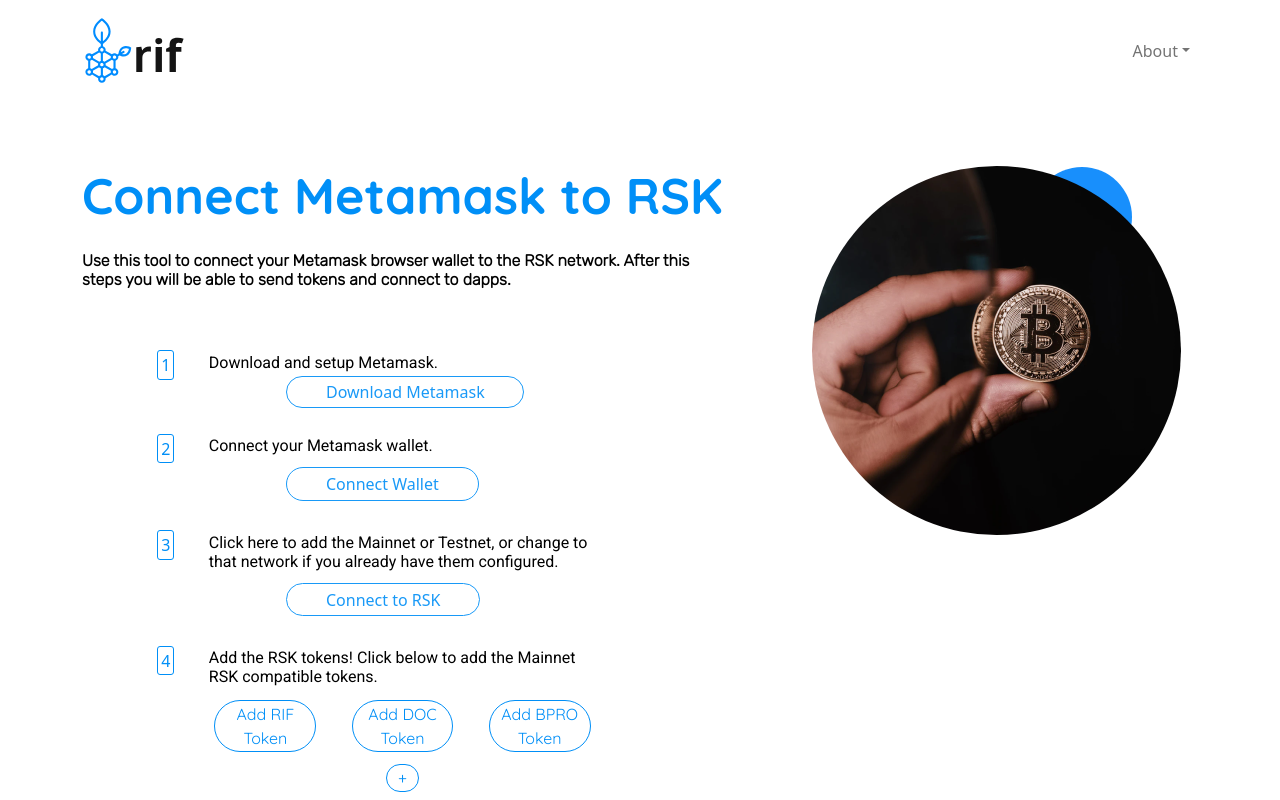
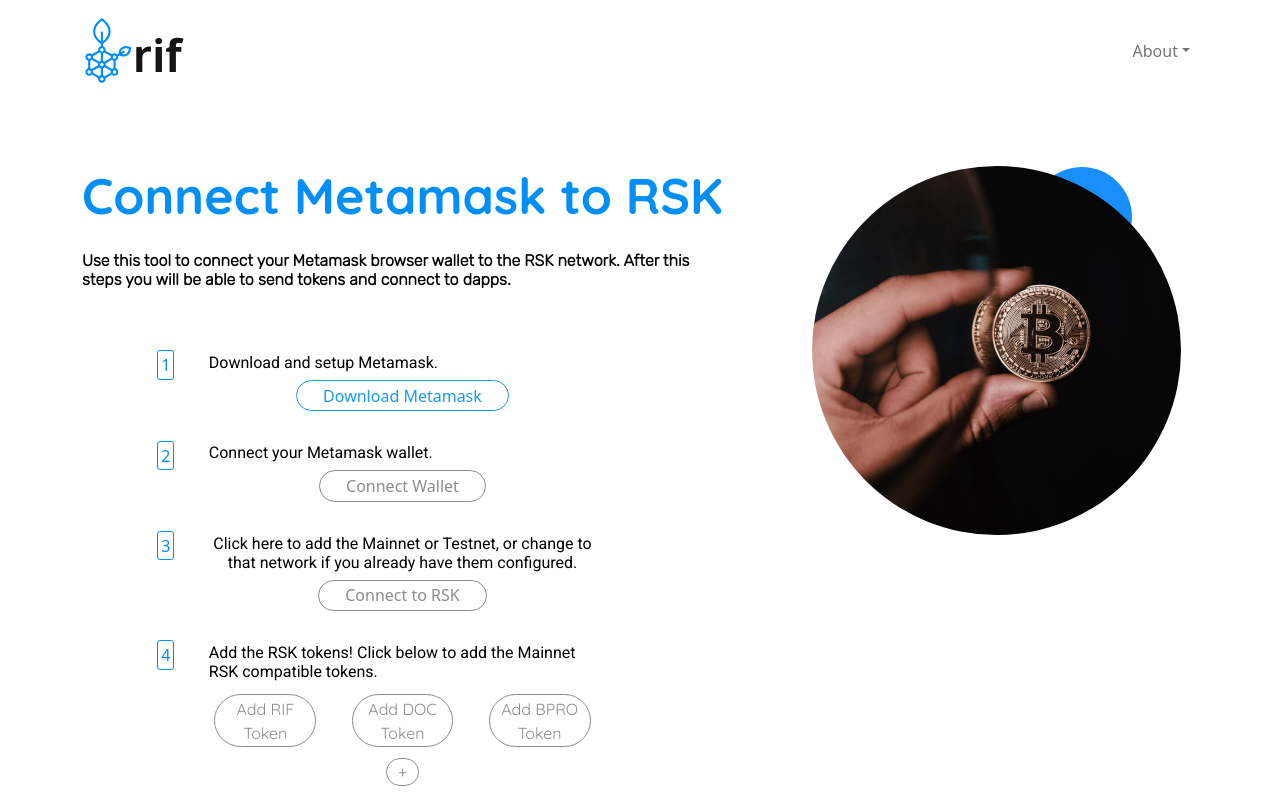
Before and after one commit to rsksmart/rif-metamask-landing, a React (Create React App) app: page / in a window 1280 px wide. Shown: the top 800 px of the page. Built offline with nearby package versions, Linux system fonts and the light colour scheme.

Commit message:
disable buttons, refact some clases, clean code

```diff
--- a/public/index.html
+++ b/public/index.html
@@ -11,6 +11,9 @@
     />
     <link rel="stylesheet" href="https://fonts.googleapis.com/css?family=Roboto:300,400,500,700&display=swap" />
     <link href="https://cdnjs.cloudflare.com/ajax/libs/font-awesome/5.10.2/css/all.css" rel="stylesheet">
+    <link href="https://fonts.googleapis.com/css2?family=Open+Sans:ital,wght@0,300;0,400;0,600;0,700;0,800;1,300;1,400;1,600;1,700;1,800&amp;family=Quicksand:wght@300;400;500;600;700&amp" rel="stylesheet"></link>
+    <link href="https://fonts.googleapis.com/css2?family=Rubik:wght@300&display=swap" rel="stylesheet" />
+    <link href="https://fonts.googleapis.com/css2?family=Roboto:ital,wght@0,100;1,100&display=swap" rel="stylesheet" />
     <title>Landing metamask</title>
   </head>
   <body>
--- a/src/App.scss
+++ b/src/App.scss
@@ -79,30 +79,44 @@
     }
   }
 
+  .centerDivButtons { text-align: center; }
+
   .button {
+    color: #008FF7;
     text-align: center;
-    color: #008FF7;
 
     border: 1px solid #008FF7;
     border-radius: 30px;
     background-color: #FFFFFF;
-    padding: 1% 10% 1% 10% ;
-    margin: 1% 0% 0% 20%;
+    padding: 1% 10% 1% 10%;
+
     opacity: 0.9;
     transition: 0.3s;
     text-decoration: none;
   }
 
   button:disabled,
-  button[disabled]{
+  button[disabled] {
     text-align: center;
     color: grey;
+    padding: 1% 10% 1% 10%;
 
     border: 1px solid grey;
     border-radius: 30px;
     background-color: #FFFFFF;
-    padding: 1% 10% 1% 10% ;
-    margin: 2% 0% 0% 10%;
+    opacity: 0.9;
+    transition: 0.3s;
+  }
+
+  button:disabled:hover,
+  button[disabled]:hover{
+    text-align: center;
+    color: grey;
+    padding: 1% 10% 1% 10%;
+
+    border: 1px solid grey;
+    border-radius: 30px;
+    background-color: #FFFFFF;
     opacity: 0.9;
     transition: 0.3s;
   }
--- a/src/commons/metamask.tsx
+++ b/src/commons/metamask.tsx
@@ -152,7 +152,22 @@
   return Boolean(ethereum && ethereum.isMetaMask && !ethereum.isNiftyWallet)
 }
 
-export const getAccounts = () => window.ethereum.request({ method: 'eth_requestAccounts' })
+export const isMetaMaskConnected = () => {
+  const { ethereum } = window
+  if ((ethereum) && (ethereum.isConnected())) {
+    return Boolean(true)
+  }
+  return Boolean(false)
+}
+
+export const isButtonTokenAvailable = () => {
+  return getAccounts() && getNet()
+}
+
+export const getAccounts = () => {
+  return window.ethereum.request({ method: 'eth_requestAccounts' })
+}
+
 export const getChainId = () => window.ethereum.request({ method: 'eth_chainId' })
 
 export const getNet = async () => {
@@ -176,7 +191,6 @@
     .request({
       method: 'eth_accounts'
     }).then((response: any) => {
-      console.log(response)
       return response
     })
     .catch((err: string) => console.log(err))
@@ -187,7 +201,6 @@
     .request({
       method: 'eth_chainId'
     }).then((response: any) => {
-      console.log(response)
       return response
     })
     .catch((err: string) => console.log(err))
--- a/src/components/ConnectionComponent.js
+++ b/src/components/ConnectionComponent.js
@@ -1,21 +1,24 @@
-import React, { Component } from 'react'
+import React from 'react'
 import { Col, Container, Row } from 'react-bootstrap'
-class ConnectionComponent extends Component {
-  render () {
-    return (
+import { isMetaMaskConnected, isMetaMaskInstalled } from '../commons/metamask'
+
+const ConnectionComponent = ({ onChildComponentClick }) =>
   <Container className="marginNextStep">
     <Row>
       <Col md={{ span: 1, offset: 1 }} >
         <span className="bullet">2</span>
       </Col>
       <Col md={{ span: 8, offset: 12 }}>
+        <Row>
+          <div className="centerDivButtons">
             <h2 className="step" >Connect your Metamask wallet. </h2>
-            <button className="button" onClick={this.props.onChildComponentClick} >Connect Wallet</button>
+            <Col md={{ span: 8, offset: 2 }}>
+              <button className="button" onClick={onChildComponentClick} disabled={isMetaMaskConnected() || !isMetaMaskInstalled()} >Connect Wallet</button>
+            </Col>
+          </div>
+        </Row>
       </Col>
     </Row>
   </Container>
-    )
-  }
-}
 
 export default ConnectionComponent
--- a/src/components/DownloadComponent.js
+++ b/src/components/DownloadComponent.js
@@ -1,15 +1,22 @@
 import React from 'react'
 import { Col, Container, Row } from 'react-bootstrap'
+import { isMetaMaskInstalled } from '../commons/metamask'
 
-// TODO Change in all components!
-const DownloadComponent = ({ step }) => <Container className="marginNextStep">
+const DownloadComponent = () =>
+  <Container className="marginNextStep">
     <Row>
       <Col md={{ span: 1, offset: 1 }} >
         <span className="bullet">1</span>
       </Col>
       <Col md={{ span: 8, offset: 12 }}>
+        <Row>
+          <div className="centerDivButtons">
             <h2 className="step" >Download and setup Metamask. </h2>
-      <a href="https://metamask.io/download.html" target="_blank" rel="noreferrer" className="button" disabled={(step !== 0)} >Download Metamask</a>
+            <Col md={{ span: 8, offset: 2 }}>
+              <button href="https://metamask.io/download.html" target="_blank" rel="noreferrer" className="button" disabled={isMetaMaskInstalled()} >Download Metamask</button>
+            </Col>
+          </div>
+        </Row>
       </Col>
     </Row>
   </Container>
--- a/src/components/FooterComponent.js
+++ b/src/components/FooterComponent.js
@@ -4,8 +4,7 @@
 } from 'react-bootstrap'
 import logo from '../img/powered_by.png'
 
-const FooterComponent = () => {
-  return (
+const FooterComponent = () =>
   <footer id="footer">
     <div className="footer-top">
       <Container>
@@ -97,7 +96,5 @@
       </Container>
     </div>
   </footer>
-  )
-}
 
 export default FooterComponent
--- a/src/components/MainComponent.js
+++ b/src/components/MainComponent.js
@@ -14,9 +14,7 @@
 class MainComponent extends Component {
   constructor (props) {
     super(props)
-    // Steps: 0,1,2,3
     this.state = { step: 0, net: null, address: null }
-
     this.toNetwork = this.toNetwork.bind(this)
     this.toTokens = this.toTokens.bind(this)
   }
@@ -61,7 +59,6 @@
       <Container>
         <Row>
           <Col md={7}>
-            <link href="https://fonts.googleapis.com/css2?family=Open+Sans:ital,wght@0,300;0,400;0,600;0,700;0,800;1,300;1,400;1,600;1,700;1,800&amp;family=Quicksand:wght@300;400;500;600;700&amp" rel="stylesheet"></link><link href="https://fonts.googleapis.com/css2?family=Rubik:wght@300&display=swap" rel="stylesheet" /><link href="https://fonts.googleapis.com/css2?family=Roboto:ital,wght@0,100;1,100&display=swap" rel="stylesheet" />
             <header className="App-header">
                 Connect Metamask to RSK
             </header>
--- a/src/components/NetworkComponent.js
+++ b/src/components/NetworkComponent.js
@@ -1,24 +1,23 @@
-import React, { Component } from 'react'
+import React from 'react'
 import { Col, Container, Row } from 'react-bootstrap'
 
-class NetworkComponent extends Component {
-  props = { step: Number }
-
-  render () {
-    return (
+const NetworkComponent = ({ step, onChildComponentClick }) =>
   <Container className="marginNextStep">
     <Row>
       <Col md={{ span: 1, offset: 1 }} >
         <span className="bullet">3</span>
       </Col>
       <Col md={{ span: 8, offset: 12 }}>
+        <Row>
+          <div className="centerDivButtons">
             <h2 className="step" >Click here to add the Mainnet or Testnet, or change to that network if you already have them configured.</h2>
-            <button className="button" onClick={this.props.onChildComponentClick} disabled={this.props.net === 31}>Connect to RSK</button>
+            <Col md={{ span: 8, offset: 2 }}>
+              <button className="button" onClick={onChildComponentClick} disabled={step !== 1}>Connect to RSK</button>
+            </Col>
+          </div>
+        </Row>
       </Col>
     </Row>
   </Container>
-    )
-  }
-}
 
 export default NetworkComponent
--- a/src/components/TokensComponent.js
+++ b/src/components/TokensComponent.js
@@ -5,12 +5,10 @@
   addTestnetRDOCToken, addTestnetRIFPToken, addTestnetrDAIToken,
   addTestnetrUSDCToken, addTestnetrLINKToken
 } from '../commons/metamask'
+
 class TokensComponent extends Component {
-  props = { step: Number }
-
   constructor (props) {
     super(props)
-    // Steps: 0,1,2,3
     this.state = { display: false }
     this.handleAddButtonClick = this.handleAddButtonClick.bind(this)
     this.handleRemoveButtonClick = this.handleRemoveButtonClick.bind(this)
@@ -39,28 +37,28 @@
             <h2 className="step" >Add the RSK tokens! Click below to add the Mainnet RSK compatible tokens. </h2>
             <Row>
               <Col>
-                <button className="buttonAddToken" onClick={addTestnetRifToken} >Add RIF Token</button>
-                <button className="buttonAddToken" onClick={addTestnetRDOCToken} hidden={!this.state.display} >Add RDOC Token</button>
-                <button className="buttonAddToken" onClick={addTestnetrUSDCToken} hidden={!this.state.display} >Add rUSDC Token</button>
+                <button className="buttonAddToken" onClick={addTestnetRifToken} disabled={this.props.step !== 2} >Add RIF Token</button>
+                <button className="buttonAddToken" onClick={addTestnetRDOCToken} hidden={!this.state.display} disabled={this.props.step !== 2} >Add RDOC Token</button>
+                <button className="buttonAddToken" onClick={addTestnetrUSDCToken} hidden={!this.state.display} disabled={this.props.step !== 2} >Add rUSDC Token</button>
               </Col>
               <Col>
                 <Row>
                   <Col>
-                    <button className="buttonAddToken" onClick={addTestnetDocToken}>Add DOC Token</button>
-                    <button className="buttonAddToken" onClick={addTestnetRIFPToken} hidden={!this.state.display} >Add RIFP Token</button>
-                    <button className="buttonAddToken" onClick={addTestnetrDAIToken} hidden={!this.state.display} >Add rDAI Token</button>
+                    <button className="buttonAddToken" onClick={addTestnetDocToken} disabled={this.props.step !== 2} >Add DOC Token</button>
+                    <button className="buttonAddToken" onClick={addTestnetRIFPToken} hidden={!this.state.display} disabled={this.props.step !== 2} >Add RIFP Token</button>
+                    <button className="buttonAddToken" onClick={addTestnetrDAIToken} hidden={!this.state.display} disabled={this.props.step !== 2} >Add rDAI Token</button>
                   </Col>
                 </Row>
                 <Row className="buttonAddMoreTokens">
                   <Col>
-                    <button className="buttonAddToken" hidden={this.state.display} onClick={this.handleAddButtonClick} >+</button>
-                    <button className="buttonAddToken" hidden={!this.state.display} onClick={this.handleRemoveButtonClick} >-</button>
+                    <button className="buttonAddToken" hidden={this.state.display} onClick={this.handleAddButtonClick} disabled={this.props.step !== 2} >+</button>
+                    <button className="buttonAddToken" hidden={!this.state.display} onClick={this.handleRemoveButtonClick} disabled={this.props.step !== 2} >-</button>
                   </Col>
                 </Row>
               </Col>
               <Col>
-                <button className="buttonAddToken" onClick={addTestnetBProToken}>Add BPRO Token</button>
-                <button className="buttonAddToken" onClick={addTestnetrLINKToken} hidden={!this.state.display} >Add rLink Token</button>
+                <button className="buttonAddToken" onClick={addTestnetBProToken} disabled={this.props.step !== 2} >Add BPRO Token</button>
+                <button className="buttonAddToken" onClick={addTestnetrLINKToken} hidden={!this.state.display} disabled={this.props.step !== 2} >Add rLink Token</button>
               </Col>
             </Row>
           </Col>
```
Lines whose indentation alone changed are shown as unchanged.
